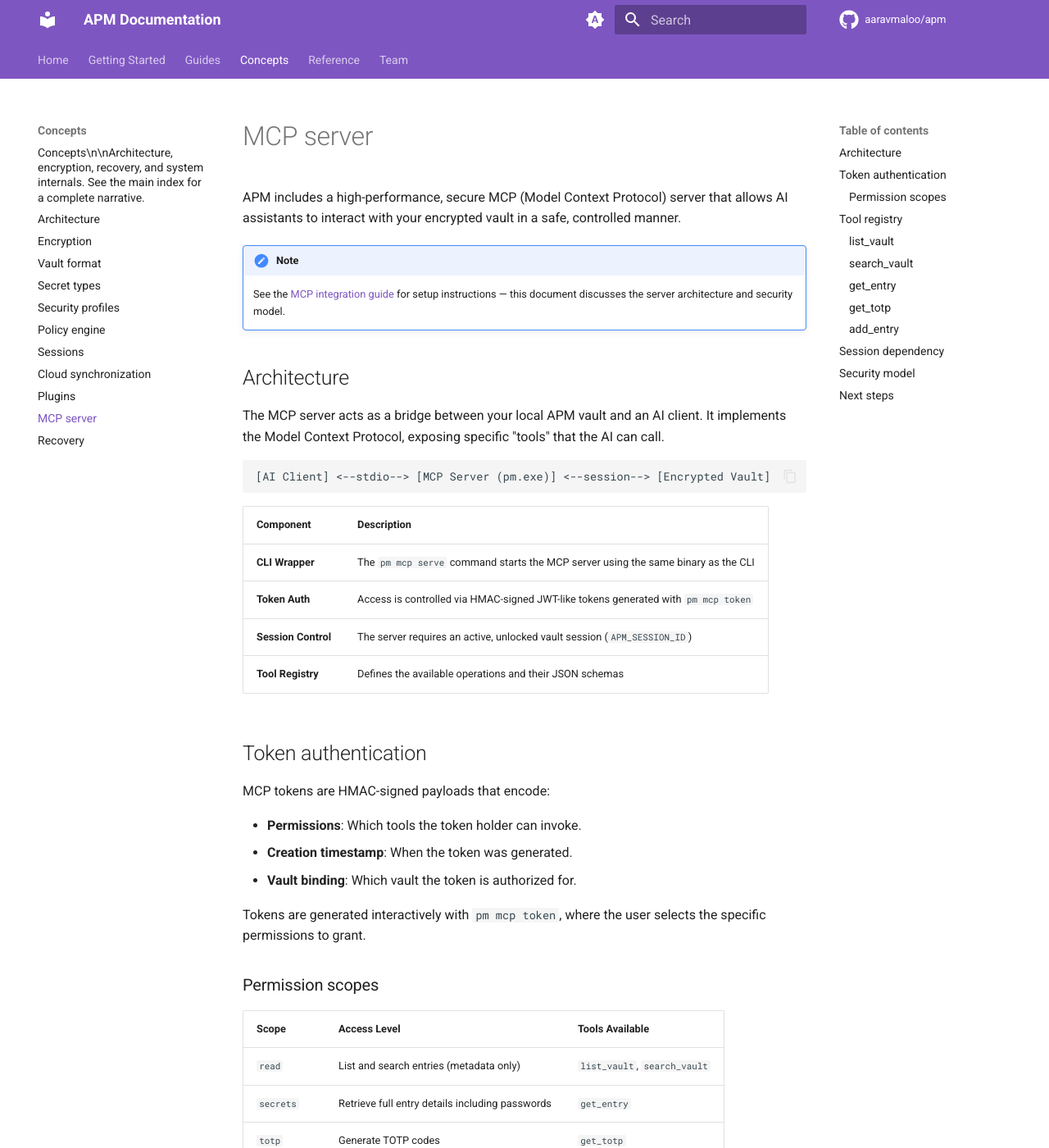
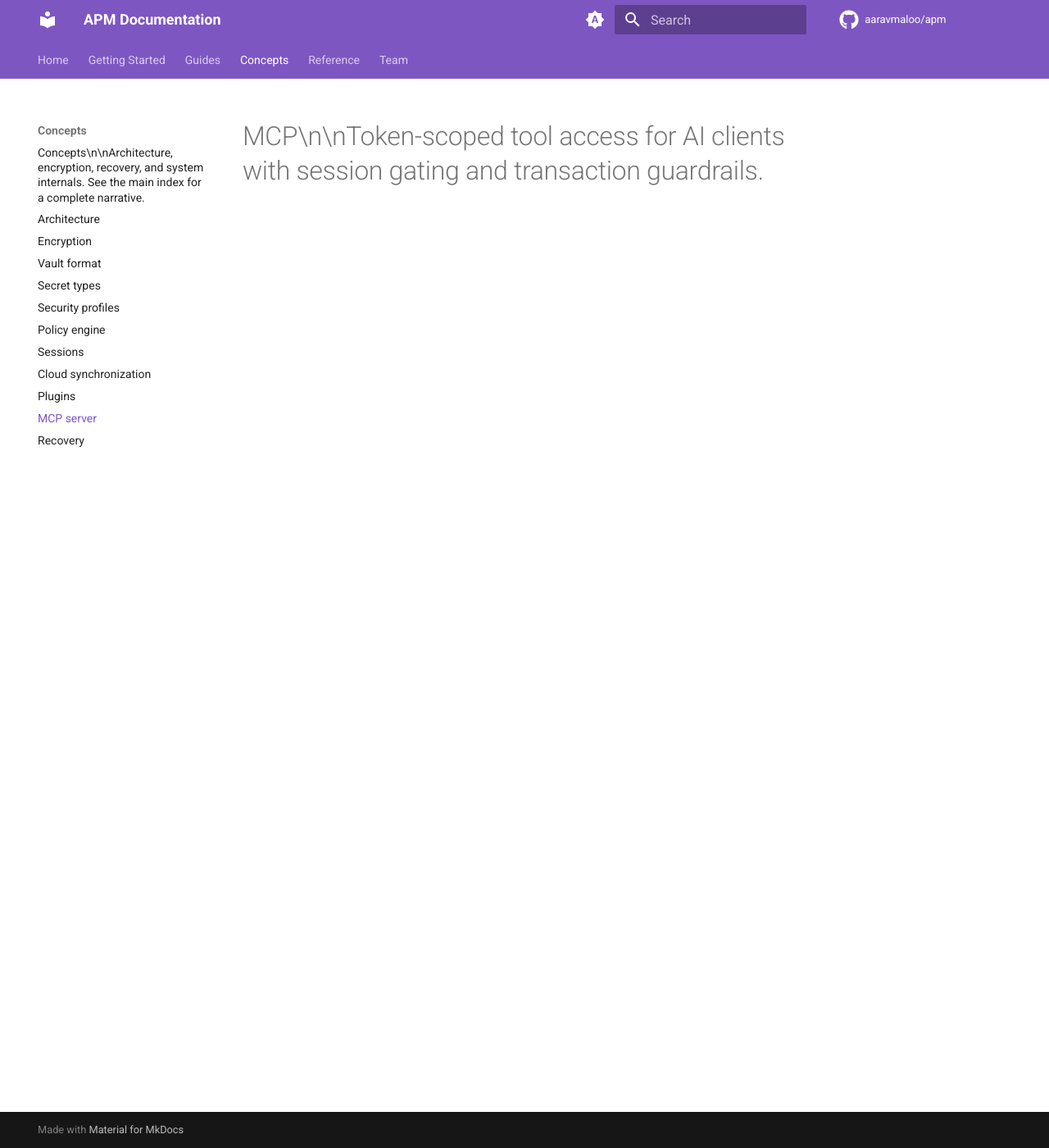
Before and after one commit to aaravmaloo/apm, an MkDocs documentation site: the page built from docs/concepts/mcp.md, in a window 1280 px wide and 1400 px high. Shown: the whole window at 82% size. Built offline with MkDocs 1.6.1 and Material for MkDocs 9.7.7, drawn with Linux system fonts in a browser that asks for light colours; comment, search, counter and statistics services are not loaded; some of the changed text lies outside the part shown.

Commit message:
docs: update docs/concepts/mcp.md

````diff
--- a/docs/concepts/mcp.md
+++ b/docs/concepts/mcp.md
@@ -1,103 +1 @@
-# MCP server
-
-APM includes a high-performance, secure MCP (Model Context Protocol) server that allows AI
-assistants to interact with your encrypted vault in a safe, controlled manner.
-
-!!! note
-
-    See the [MCP integration guide](../guides/mcp-integration.md) for setup instructions — this
-    document discusses the server architecture and security model.
-
-## Architecture
-
-The MCP server acts as a bridge between your local APM vault and an AI client. It implements the
-Model Context Protocol, exposing specific "tools" that the AI can call.
-
-```text
-[AI Client] <--stdio--> [MCP Server (pm.exe)] <--session--> [Encrypted Vault]
-```
-
-| Component           | Description                                                                        |
-| :------------------ | :--------------------------------------------------------------------------------- |
-| **CLI Wrapper**     | The `pm mcp serve` command starts the MCP server using the same binary as the CLI  |
-| **Token Auth**      | Access is controlled via HMAC-signed JWT-like tokens generated with `pm mcp token` |
-| **Session Control** | The server requires an active, unlocked vault session (`APM_SESSION_ID`)           |
-| **Tool Registry**   | Defines the available operations and their JSON schemas                            |
-
-## Token authentication
-
-MCP tokens are HMAC-signed payloads that encode:
-
-- **Permissions**: Which tools the token holder can invoke.
-- **Creation timestamp**: When the token was generated.
-- **Vault binding**: Which vault the token is authorized for.
-
-Tokens are generated interactively with `pm mcp token`, where the user selects the specific
-permissions to grant.
-
-### Permission scopes
-
-| Scope     | Access Level                                    | Tools Available              |
-| :-------- | :---------------------------------------------- | :--------------------------- |
-| `read`    | List and search entries (metadata only)         | `list_vault`, `search_vault` |
-| `secrets` | Retrieve full entry details including passwords | `get_entry`                  |
-| `totp`    | Generate TOTP codes                             | `get_totp`                   |
-| `write`   | Create new entries                              | `add_entry`                  |
-
-!!! important
-
-    Each scope is independent. Granting `secrets` does not automatically grant `read` — both must
-    be explicitly selected during token generation.
-
-## Tool registry
-
-The MCP server exposes the following tools:
-
-### list_vault
-
-Lists all entries in the vault, grouped by category. Returns titles and metadata only — no
-secrets are included in the response.
-
-### search_vault
-
-Performs fuzzy search across entry metadata. Accepts a query string and returns matching entries
-ranked by relevance.
-
-### get_entry
-
-Retrieves the full details of a specific entry, including the stored secret. Requires the
-`secrets` permission scope.
-
-### get_totp
-
-Generates a time-based one-time password for a specific entry. Requires the `totp` permission
-scope and the entry must have a TOTP seed configured.
-
-### add_entry
-
-Securely adds a new entry to the vault. Requires the `write` permission scope.
-
-## Session dependency
-
-The MCP server does not handle vault decryption directly. It relies on an active APM session
-established via `pm unlock`. If no session is active, all tool calls will fail with an
-authentication error.
-
-```text
-Terminal 1: pm unlock
-Terminal 2: AI client starts MCP server
-```
-
-## Security model
-
-- **No persistent state**: The MCP server is stateless — it does not cache secrets or maintain
-  connections.
-- **Audit trail**: All MCP tool invocations are logged in the `pm audit` log.
-- **Token revocation**: Tokens can be invalidated by regenerating them.
-- **Process isolation**: The MCP server runs as a child process of the AI client, inheriting the
-  session from the shell environment.
-
-## Next steps
-
-See the [MCP tools reference](../reference/mcp-tools.md) for full tool schemas, or learn about
-[vault recovery](./recovery.md).
+# MCP\n\nToken-scoped tool access for AI clients with session gating and transaction guardrails.
````
